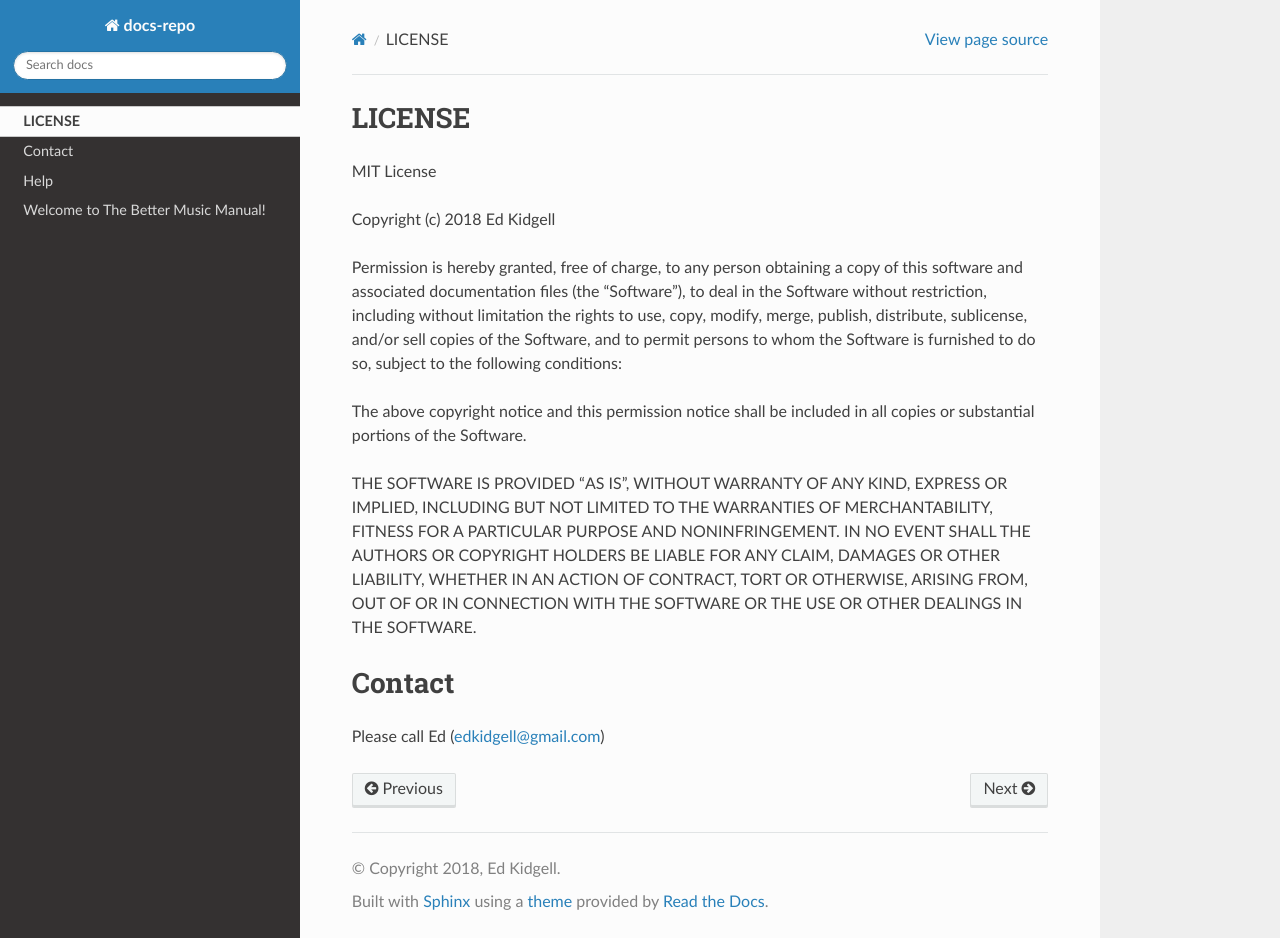
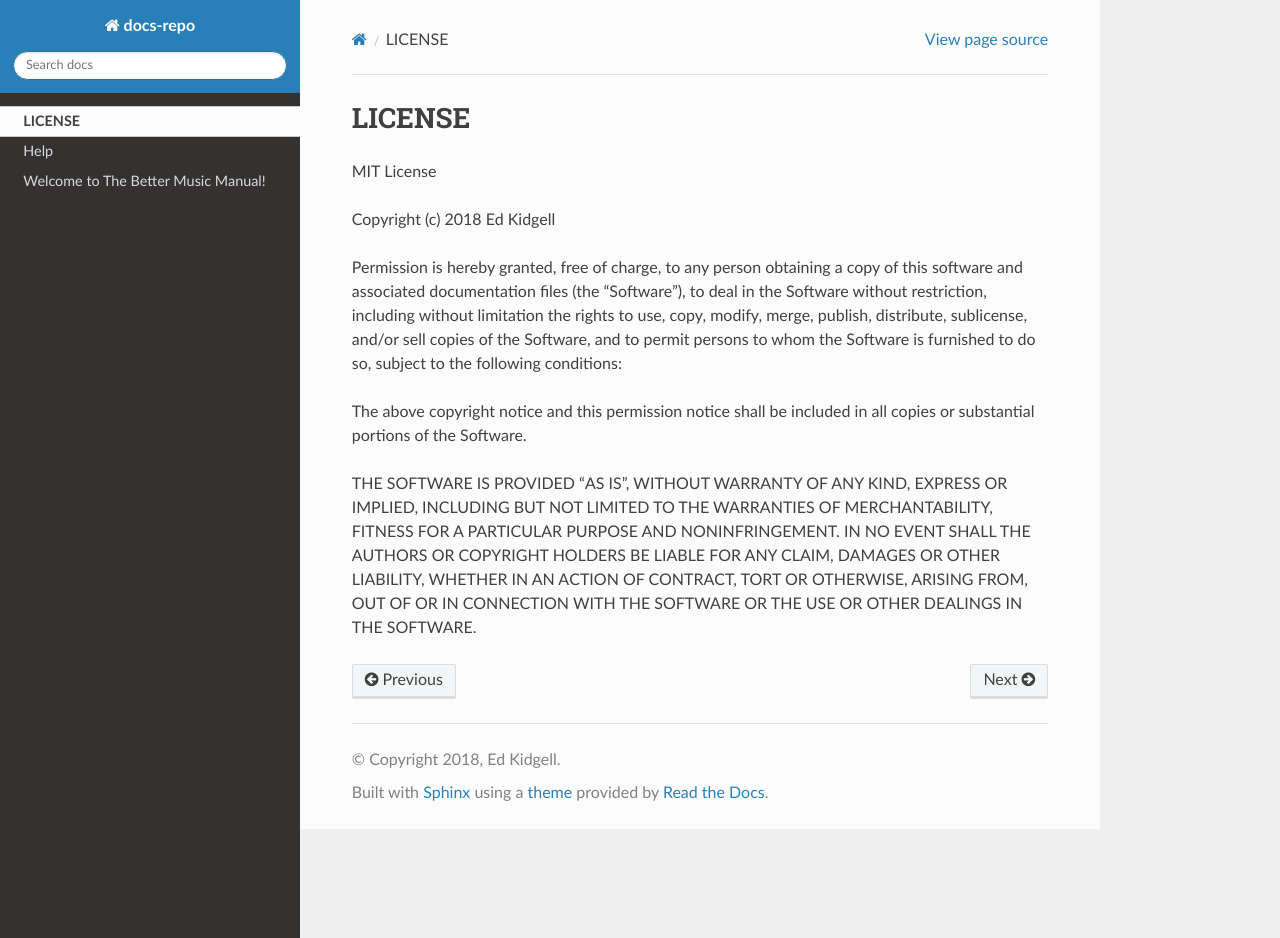
Before and after one commit to flakjakk/docs-repo, a Sphinx documentation site: the page built from docs/source/LICENSE.rst, in a window 1280 px wide and 938 px high. Built offline with Sphinx 7.4.7 and the Read the Docs theme 2.0.0, drawn with Linux system fonts in a browser that asks for light colours.

Commit message:
Update LICENSE.rst

```diff
--- a/docs/source/LICENSE.rst
+++ b/docs/source/LICENSE.rst
@@ -22,7 +22,3 @@ AUTHORS OR COPYRIGHT HOLDERS BE LIABLE FOR ANY CLAIM, DAMAGES OR OTHER
 LIABILITY, WHETHER IN AN ACTION OF CONTRACT, TORT OR OTHERWISE, ARISING FROM,
 OUT OF OR IN CONNECTION WITH THE SOFTWARE OR THE USE OR OTHER DEALINGS IN THE
 SOFTWARE.
-
-Contact
-=======
-Please call Ed (edkidgell@gmail.com)
```
